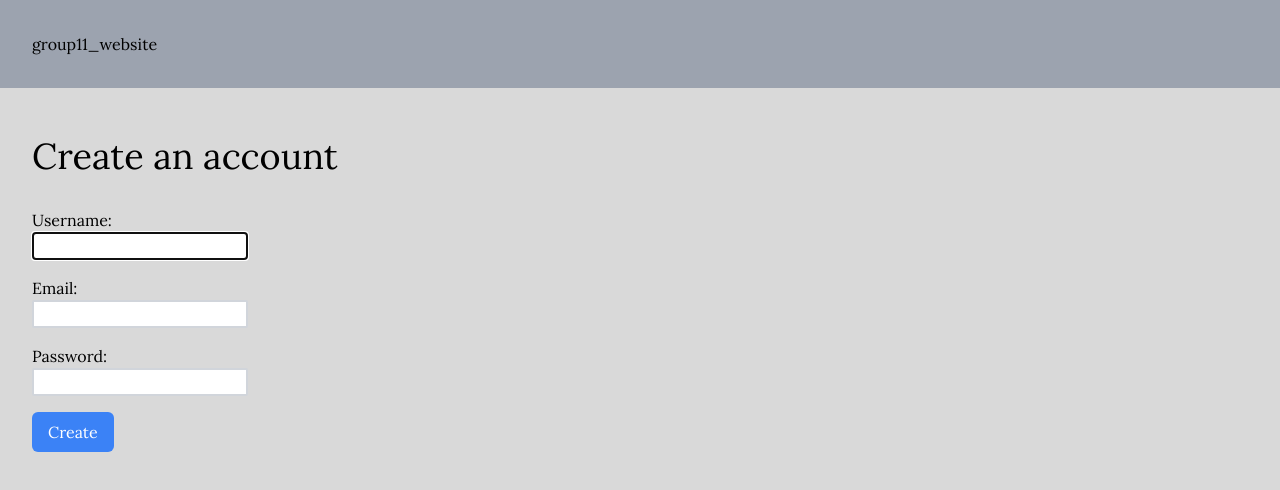
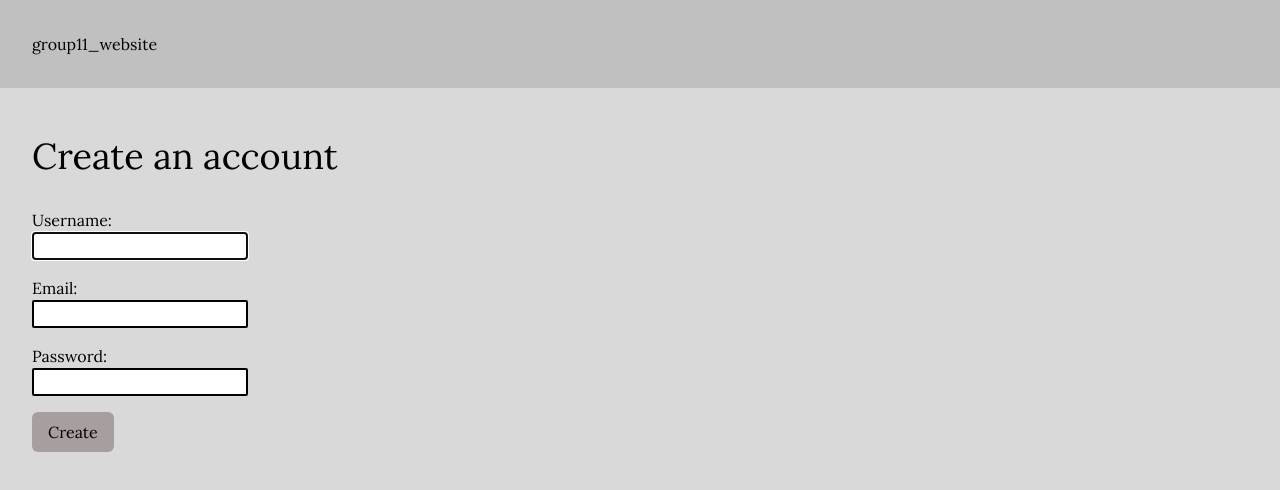
Before and after one commit to 437group11/437group11, a Next.js app: page /create-an-account in a window 1280 px wide. Shown: the top 490 px of the page. Built offline with nearby package versions, Linux system fonts and the light colour scheme.

Commit message:
Use custom colors

```diff
--- a/app/create-an-account/page.tsx
+++ b/app/create-an-account/page.tsx
@@ -25,7 +25,7 @@ export default function CreateAnAccount() {
                     <input className="rounded-sm border-gray-300 border-2" type="password" required />
                 </div>
 
-                <button type="submit" className="p-4 bg-blue-500 text-white py-2 rounded-md hover:bg-blue-600 focus:outline-none focus:ring focus:border-blue-300">Create</button>
+                <button type="submit" className="p-4 bg-accent-brown text-white py-2 rounded-md hover:bg-accent-brown-darker focus:outline-none focus:ring-4 focus:ring-accent-blue">Create</button>
             </form>
         </>
     )
--- a/app/sign-in/page.tsx
+++ b/app/sign-in/page.tsx
@@ -18,7 +18,7 @@ export default function SignIn() {
                     <input className="rounded-sm border-gray-300 border-2" type="password" required />
                 </div>
 
-                <button type="submit" className="p-4 bg-blue-500 text-white py-2 rounded-md hover:bg-blue-600 focus:outline-none focus:ring focus:border-blue-300">Sign in</button>
+                <button type="submit" className="p-4 bg-accent-brown text-white py-2 rounded-md hover:bg-accent-brown-darker focus:outline-none focus:ring-4 focus:ring-accent-blue">Sign in</button>
             </form>
         </>
     )
--- a/components/button-link.tsx
+++ b/components/button-link.tsx
@@ -3,7 +3,7 @@ import Link from "next/link";
 
 export default function ButtonLink({ children, href }: { children: React.ReactNode, href: string }) {
     return (
-        <Link href={href} className="text-white bg-blue-700 hover:bg-blue-800 focus:ring-4 focus:ring-blue-300 font-medium rounded-lg text-sm px-5 py-2.5 mr-2 mb-2 focus:outline-none">
+        <Link href={href} className="text-white bg-accent-brown hover:bg-accent-brown-darker focus:ring-4 focus:ring-accent-blue font-medium rounded-lg text-sm px-5 py-2.5 mr-2 mb-2 focus:outline-none">
             {children}
         </Link>
     )
--- a/components/header.tsx
+++ b/components/header.tsx
@@ -2,7 +2,7 @@ import Link from "next/link";
 
 export default function header() {
     return (
-        <header className="bg-gray-400 p-8">
+        <header className="bg-bg-darker p-8">
             <Link href="/">
                 group11_website
             </Link>
--- a/tailwind.config.ts
+++ b/tailwind.config.ts
@@ -14,7 +14,15 @@ const config: Config = {
           'conic-gradient(from 180deg at 50% 50%, var(--tw-gradient-stops))',
       },
     },
+    colors: {
+      "bg": "#D9D9D9",
+      "bg-darker": "#C0C0C0",
+      "accent-brown": "#A79E9E",
+      "accent-brown-darker": "#878484",
+      "accent-blue": "#015FCC",
+    },
   },
   plugins: [],
 }
+
 export default config
```
